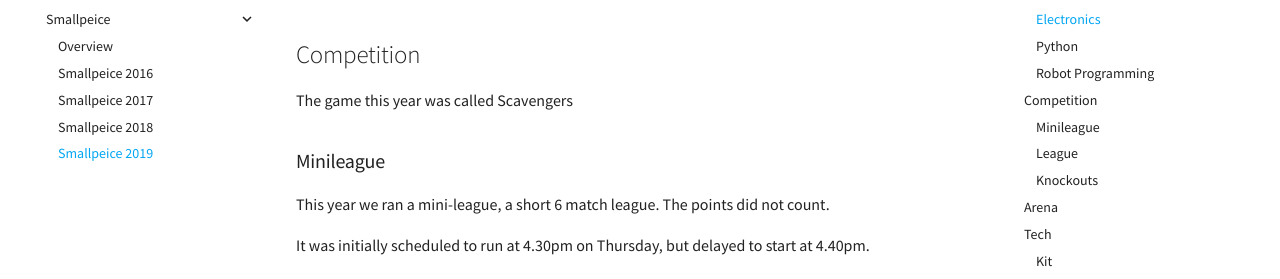
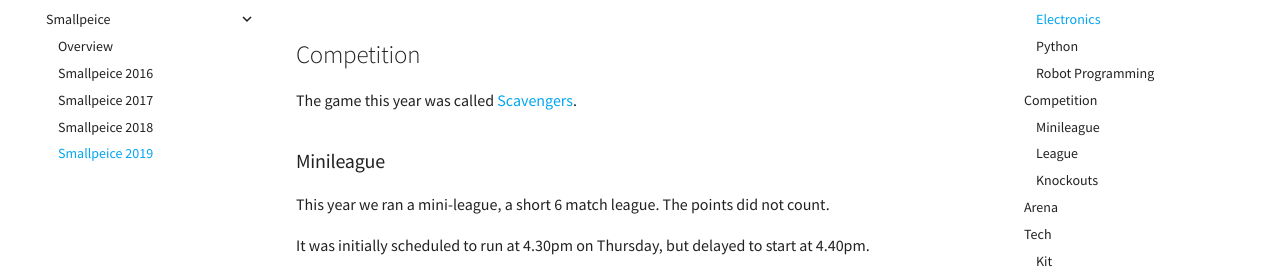
Before and after one commit to roboticsoutreach/kb, an MkDocs documentation site: the page built from docs/events/smallpeice/2019.md, in a window 1280 px wide and 900 px high, scrolled down 673 px. Shown: the part 170-449 px from the top of the window. Built offline with MkDocs 1.6.1 and Material for MkDocs 9.7.7, drawn with Linux system fonts in a browser that asks for light colours; comment, search, counter and statistics services are not loaded; part of the change alters nothing that is shown.

```diff
--- a/docs/events/smallpeice/2019.md
+++ b/docs/events/smallpeice/2019.md
@@ -26,7 +26,7 @@ Son Hoang from ECS first helped run the summer school this year.
 
 ## Competition
 
-The game this year was called Scavengers
+The game this year was called [Scavengers](/events/smallpeice/rules/2018.pdf).
 
 ### Minileague
 
```
Also changed, not shown: 1 other file.
